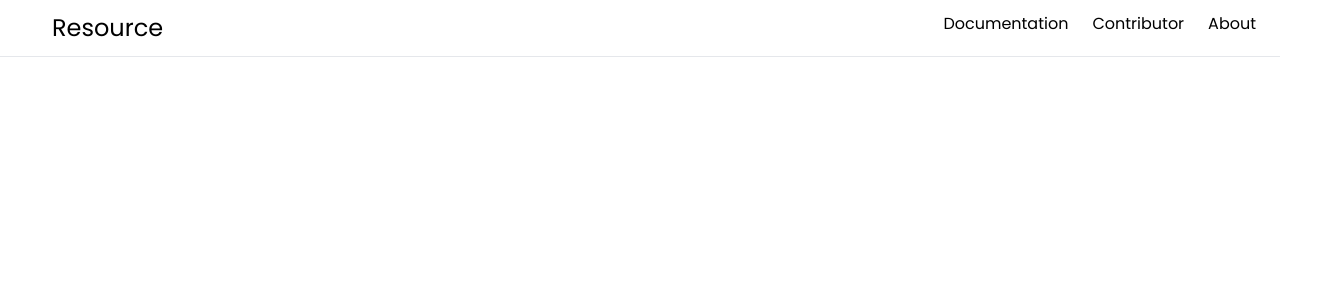
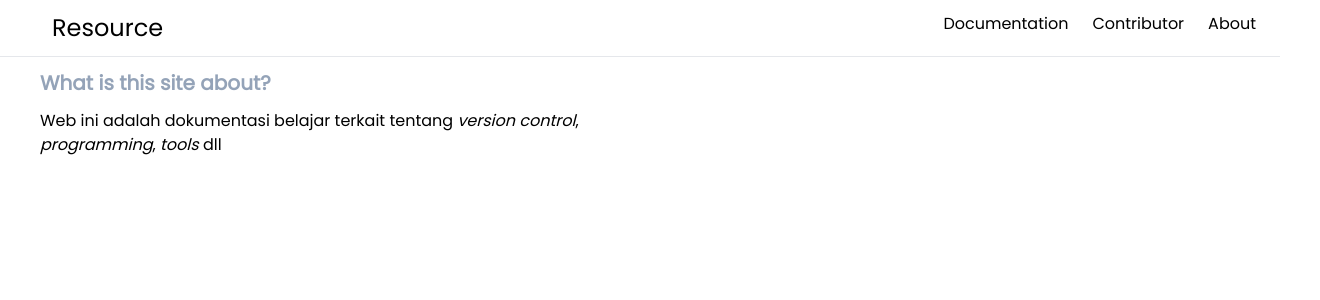
Before and after one commit to RNekoCloud/resource, a Next.js app: page / in a window 1280 px wide. Shown: the top 300 px of the page, 1320 px wide, since content can reach past the window. Built offline with nearby package versions, Linux system fonts and the light colour scheme.

Commit message:
feat: Add base content in root

```diff
--- a/app/page.tsx
+++ b/app/page.tsx
@@ -6,6 +6,12 @@ export default function Home() {
         * It should contains  summary about this page.
         * Also, it should listing all of available docs.
       */}
+      <div className="container mt-3 mx-10">
+        <div className="w-1/2">
+          <h2 className="text-xl font-bold text-slate-400">What is this site about?</h2>
+          <p className="text-md my-3">Web ini adalah dokumentasi belajar terkait tentang <i>version control</i>, <i>programming</i>, <i>tools</i> dll</p>
+        </div>
+      </div>
     </main>
   )
 }
```
